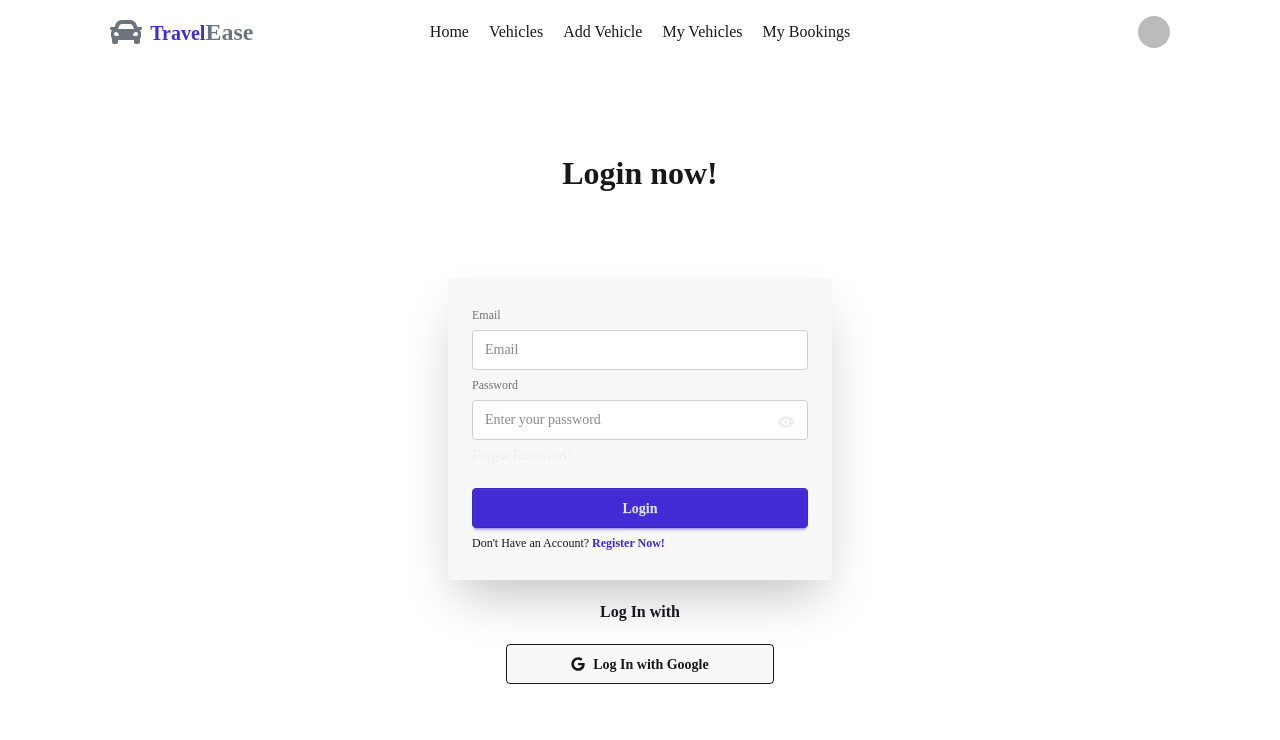
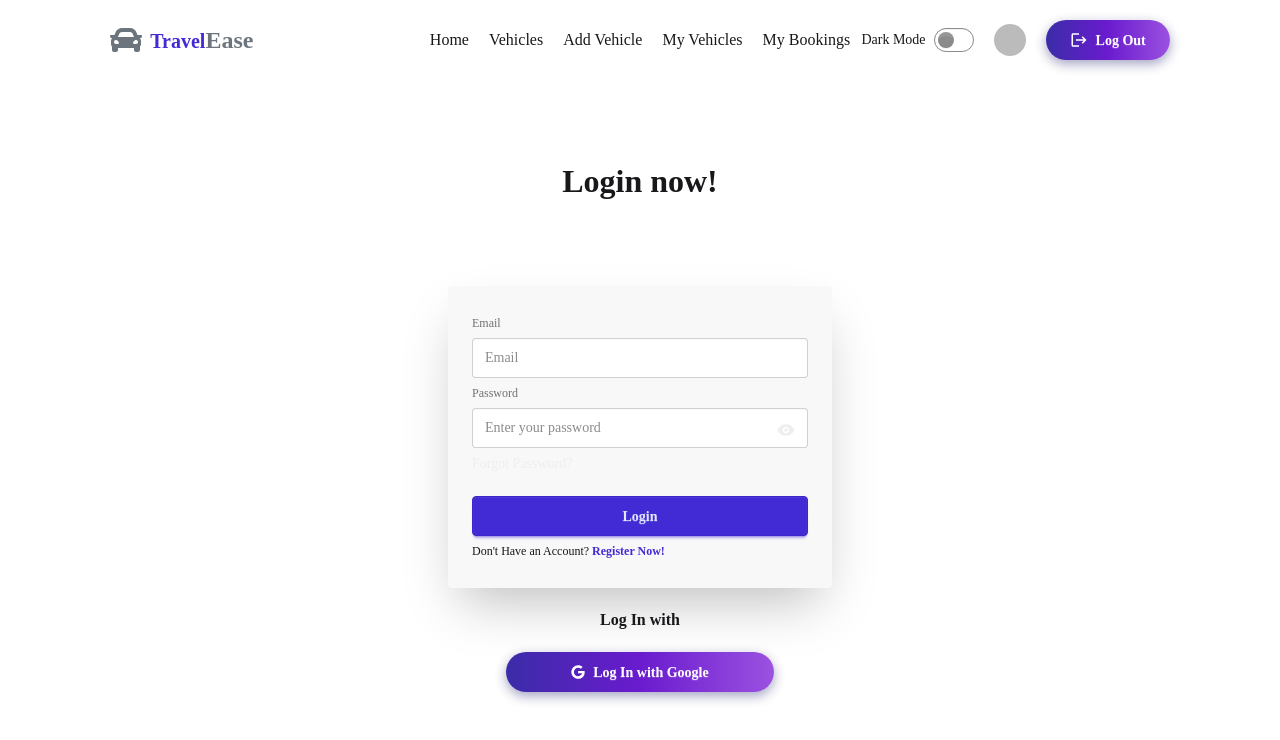
Before and after one commit to SadiaAhmedBushra/b12-a10-TravelEase-client, a React (Vite) app: page /auth/login in a window 1280 px wide. Shown: the top 740 px of the page. Built offline with nearby package versions, Linux system fonts and the light colour scheme; no server answers; sample sign-in values are in the browser's storage; a web font is replaced by a local one.

Commit message:
commit 8: theme and navbar design updates

```diff
--- a/src/components/Header.jsx
+++ b/src/components/Header.jsx
@@ -1,9 +1,8 @@
-import React, { useContext, useState, useEffect, useRef } from "react";
+import React, { useContext, useState, useEffect } from "react";
 import { FaCar } from "react-icons/fa";
 import { Link, NavLink } from "react-router";
 import { AuthContext } from "../provider/AuthProvider";
 import { MdLogout, MdOutlineLogin } from "react-icons/md";
-import { FaRegCircleUser } from "react-icons/fa6";
 
 const Header = () => {
   const [theme, setTheme] = useState(localStorage.getItem("theme") || "light");
@@ -19,39 +18,19 @@ const Header = () => {
   };
 
   const { user, logOut } = useContext(AuthContext);
-  const [dropdown, setDropdown] = useState(false);
-
-   const dropdownRef = useRef(null);
-
-    useEffect(() => {
-      const handleClickOutside = (event) => {
-        if (
-          dropdownRef.current &&
-          !dropdownRef.current.contains(event.target)
-        ) {
-          setDropdown(false);
-        }
-      };
-
-      document.addEventListener("mousedown", handleClickOutside);
-      return () => {
-        document.removeEventListener("mousedown", handleClickOutside);
-      };
-    }, []);
 
   const handleLogOut = () => {
     logOut()
       .then(() => {
-        alert("logged out successfully");
+        alert("Logged out successfully");
       })
       .catch((error) => {
         console.log(error);
       });
+  };
 
-
-  };
   return (
-    <div className="navbar w-11/12 mx-auto">
+    <div className="navbar w-11/12 mx-auto lg:my-2 md:my-2 my-5">
       <div className="navbar-start">
         <div className="dropdown">
           <div tabIndex={0} role="button" className="btn btn-ghost lg:hidden">
@@ -62,13 +41,12 @@ const Header = () => {
               viewBox="0 0 24 24"
               stroke="currentColor"
             >
-              {" "}
               <path
                 strokeLinecap="round"
                 strokeLinejoin="round"
                 strokeWidth="2"
                 d="M4 6h16M4 12h8m-8 6h16"
-              />{" "}
+              />
             </svg>
           </div>
           <ul
@@ -89,7 +67,9 @@ const Header = () => {
               <NavLink
                 to="/vehicles"
                 className={({ isActive }) =>
-                  isActive ? "text-primary border-b-2 border-primary font-bold" : ""
+                  isActive
+                    ? "text-primary border-b-2 border-primary font-bold"
+                    : ""
                 }
               >
                 Vehicles
@@ -99,7 +79,9 @@ const Header = () => {
               <NavLink
                 to="/add-vehicles"
                 className={({ isActive }) =>
-                  isActive ? "text-primary border-b-2 border-primary font-bold" : ""
+                  isActive
+                    ? "text-primary border-b-2 border-primary font-bold"
+                    : ""
                 }
               >
                 Add Vehicle
@@ -109,7 +91,9 @@ const Header = () => {
               <NavLink
                 to="/my-vehicles"
                 className={({ isActive }) =>
-                  isActive ? "text-primary border-b-2 border-primary font-bold" : ""
+                  isActive
+                    ? "text-primary border-b-2 border-primary font-bold"
+                    : ""
                 }
               >
                 My Vehicles
@@ -119,7 +103,9 @@ const Header = () => {
               <NavLink
                 to="/my-bookings"
                 className={({ isActive }) =>
-                  isActive ? "text-primary border-b-2 border-primary font-bold" : ""
+                  isActive
+                    ? "text-primary border-b-2 border-primary font-bold"
+                    : ""
                 }
               >
                 My Bookings
@@ -144,7 +130,9 @@ const Header = () => {
               <NavLink
                 to="/"
                 className={({ isActive }) =>
-                  isActive ? "text-primary border-b-2 border-primary font-bold" : ""
+                  isActive
+                    ? "text-primary border-b-2 border-primary font-bold"
+                    : ""
                 }
               >
                 Home
@@ -154,7 +142,9 @@ const Header = () => {
               <NavLink
                 to="/vehicles"
                 className={({ isActive }) =>
-                  isActive ? "text-primary border-b-2 border-primary font-bold" : ""
+                  isActive
+                    ? "text-primary border-b-2 border-primary font-bold"
+                    : ""
                 }
               >
                 Vehicles
@@ -164,7 +154,9 @@ const Header = () => {
               <NavLink
                 to="/add-vehicles"
                 className={({ isActive }) =>
-                  isActive ? "text-primary border-b-2 border-primary font-bold" : ""
+                  isActive
+                    ? "text-primary border-b-2 border-primary font-bold"
+                    : ""
                 }
               >
                 Add Vehicle
@@ -174,7 +166,9 @@ const Header = () => {
               <NavLink
                 to="/my-vehicles"
                 className={({ isActive }) =>
-                  isActive ? "text-primary border-b-2 border-primary font-bold" : ""
+                  isActive
+                    ? "text-primary border-b-2 border-primary font-bold"
+                    : ""
                 }
               >
                 My Vehicles
@@ -184,7 +178,9 @@ const Header = () => {
               <NavLink
                 to="/my-bookings"
                 className={({ isActive }) =>
-                  isActive ? "text-primary border-b-2 border-primary font-bold" : ""
+                  isActive
+                    ? "text-primary border-b-2 border-primary font-bold"
+                    : ""
                 }
               >
                 My Bookings
@@ -193,41 +189,35 @@ const Header = () => {
           </ul>
         </div>
       </div>
-      <div className="navbar-end gap-5 flex-row items-center">
-        <div className="flex items-center justify-center">
-          <div
-            onClick={() => setDropdown(!dropdown)}
-            className="cursor-pointer"
-          >
+
+      <div className="navbar-end gap-5 flex-col-reverse md:flex-row lg:flex-row items-center">
+        {/* Theme toggle always visible */}
+        <label className="flex items-center gap-2 cursor-pointer">
+          <span className="text-sm">Dark Mode</span>
+          <input
+            type="checkbox"
+            checked={theme === "dark"}
+            onChange={(e) => handleTheme(e.target.checked)}
+            className="toggle"
+          />
+        </label>
+
         {user ? (
+          <>
             <img
               src={user.photoURL}
               alt={user.displayName}
               className="w-8 h-8 rounded-full bg-base-100"
+              title={user.displayName}
             />
-            ) : (
-              ""
-            )}
-          </div>
-          {user && dropdown && (
-            <div className="absolute right-0 z-10 mt-12 bg-base-100 rounded p-3 flex flex-col gap-2 "  ref={dropdownRef}>
-              <span className="">{user.displayName}</span>{" "}
-              <span className="text-xs">{user && user.email}</span>
-                   <input
-           onChange={(e)=> handleTheme(e.target.checked)}
-           type="checkbox"
-           defaultChecked={localStorage.getItem('theme') === "dark"}
-           className="toggle"/>
             <button
               onClick={handleLogOut}
-                className="btn btn-primary flex items-center gap-2"
+              className="btn btn-gradient flex items-center gap-2"
             >
               <MdLogout size={18} /> Log Out
             </button>
-            </div>
-          )}
-
-          {!user && (
+          </>
+        ) : (
           <div className="flex lg:flex-row flex-col gap-2">
             <Link
               to="/auth/login"
@@ -245,7 +235,6 @@ const Header = () => {
         )}
       </div>
     </div>
-    </div>
   );
 };
 
--- a/src/components/SocialLogIn.jsx
+++ b/src/components/SocialLogIn.jsx
@@ -10,7 +10,7 @@ const SocialLogIn = ({ handleGoogleSignIn }) => {
         <button
           onClick={handleGoogleSignIn}
           type="button"
-          className="btn btn-outline w-1/2 bg-base-200 flex items-center justify-center gap-2"
+          className="btn btn-gradient w-1/2 bg-base-200 flex items-center justify-center gap-2"
         >
           <FaGoogle /> Log In with Google
         </button>
--- a/src/pages/Home.jsx
+++ b/src/pages/Home.jsx
@@ -75,7 +75,7 @@ const Home = () => {
 
               <button
                 onClick={() => navigate("/vehicles")}
-                className="mt-6 px-8 py-3 btn-gradient bg-[#1c1c84] text-white rounded-full text-lg hover:bg-[#dcdcdc] font-bold hover:text-primary transition"
+                className="mt-6 px-8 py-3 btn-gradient text-white rounded-full text-lg font-bold"
               >
                 All Vehicles
               </button>
```
Lines whose indentation alone changed are shown as unchanged.
